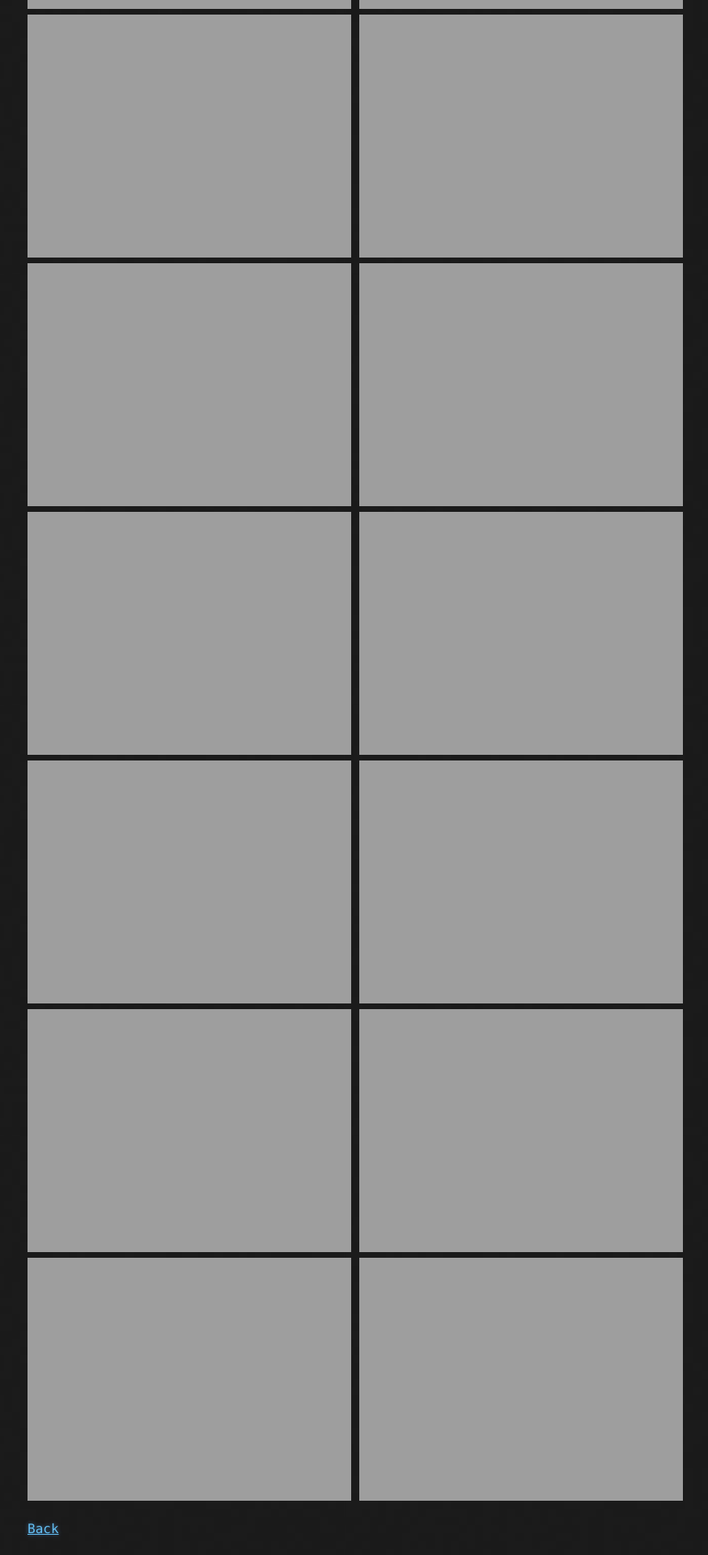
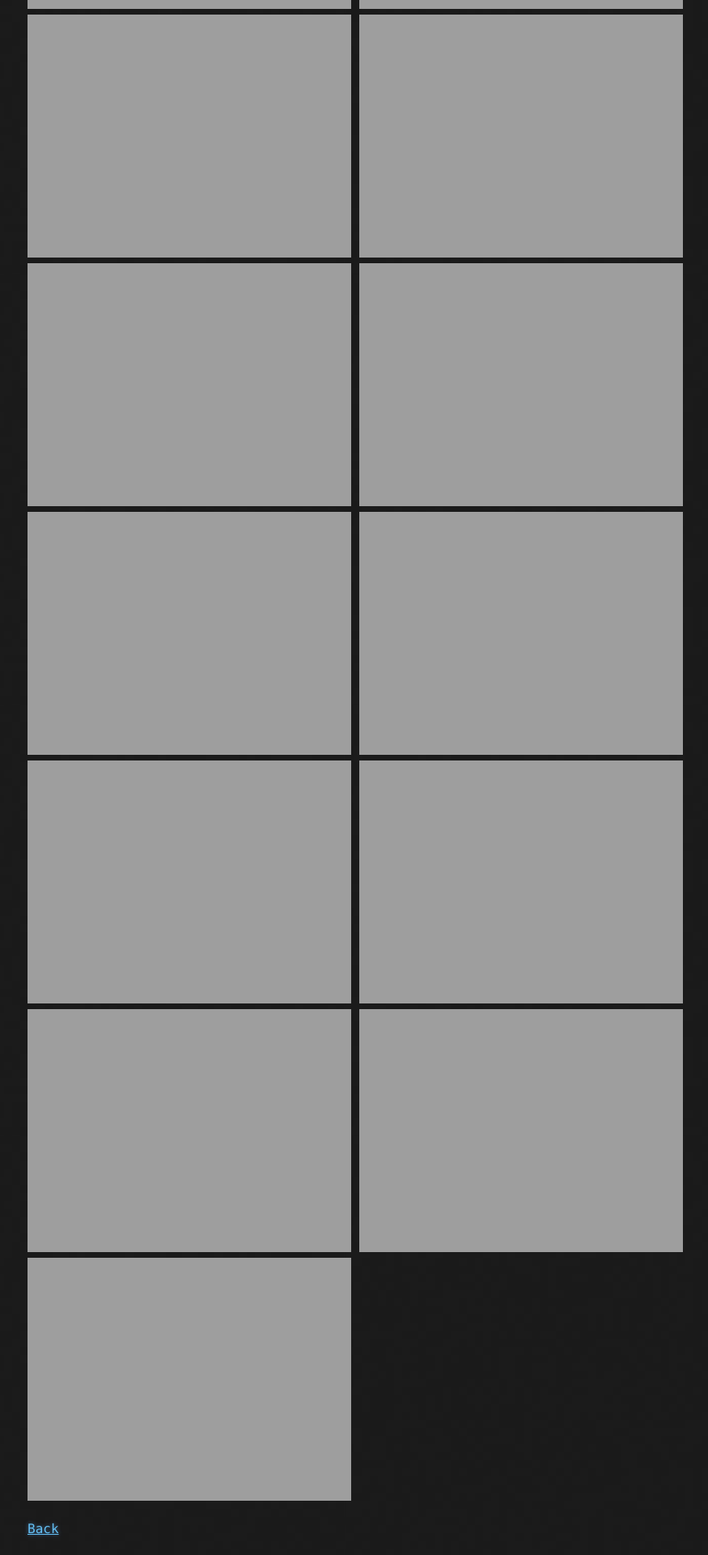
Before and after one commit to TheRealBrodie/TheRealBrodie.github.io, a Jekyll site: the page built from wallpapers.md, in a window 1280 px wide. Shown: the part 1790-3710 px from the top of the page at 81% size, without its empty margins (106-981 px from the left). Built offline with Jekyll 4.4.1, drawn with Linux system fonts in a browser that asks for light colours.

Commit message:
Update wallpapers.md

```diff
--- a/wallpapers.md
+++ b/wallpapers.md
@@ -29,8 +29,6 @@ layout: default
 /Wallpapers/idk.JPG)
 ![Greenery](https://therealbrodie.github.io/Wallpapers
 /Wallpapers/Greenery.jpg)
-![Foresty Mountain](https://therealbrodie.github.io/Wallpapers
-/Wallpapers/Foresty-Mountain.jpg)
 ![Snowy Trees](https://therealbrodie.github.io/Wallpapers
 /Wallpapers/Snowy-Trees.jpg)
 ![Spike Mountian](https://therealbrodie.github.io/Wallpapers
```
